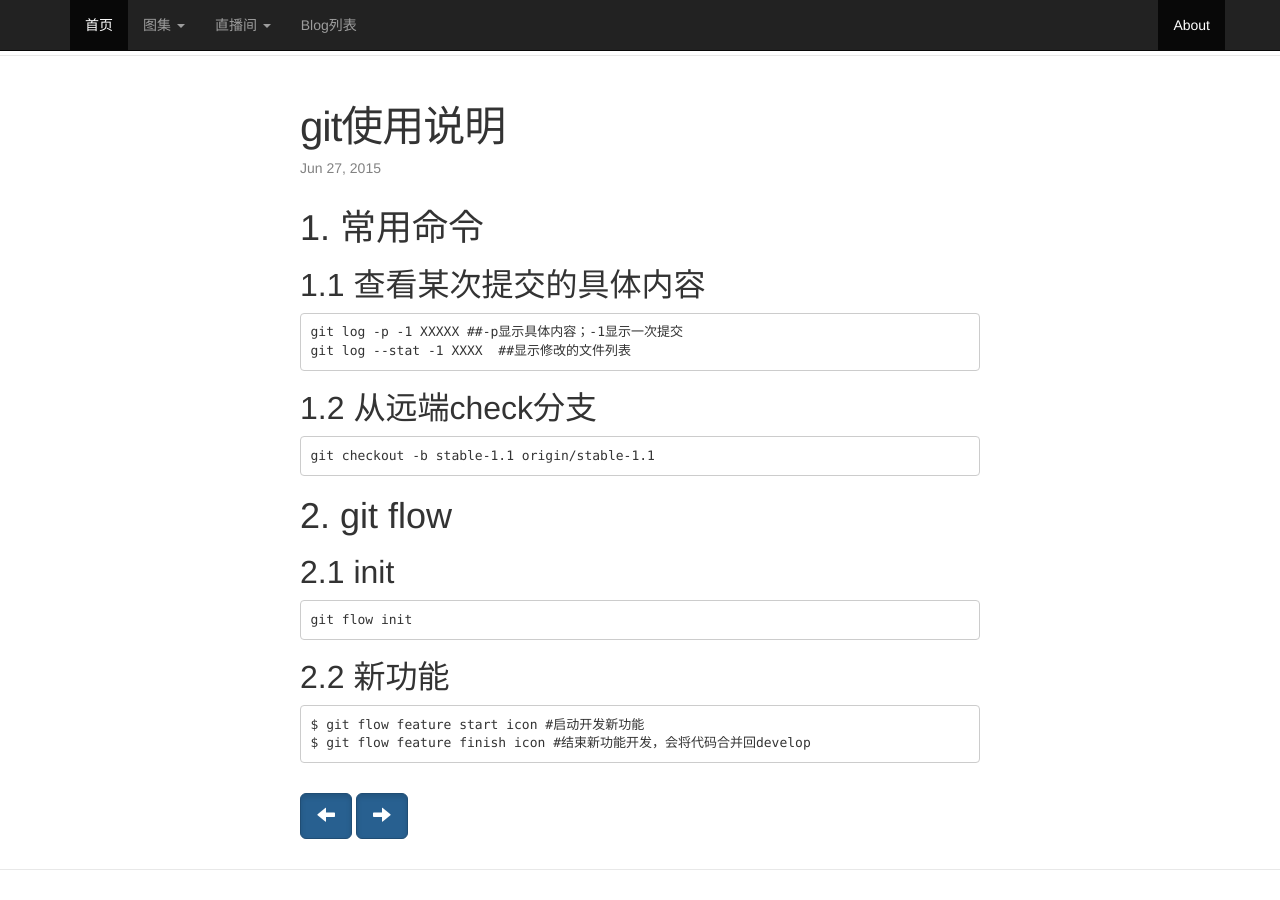
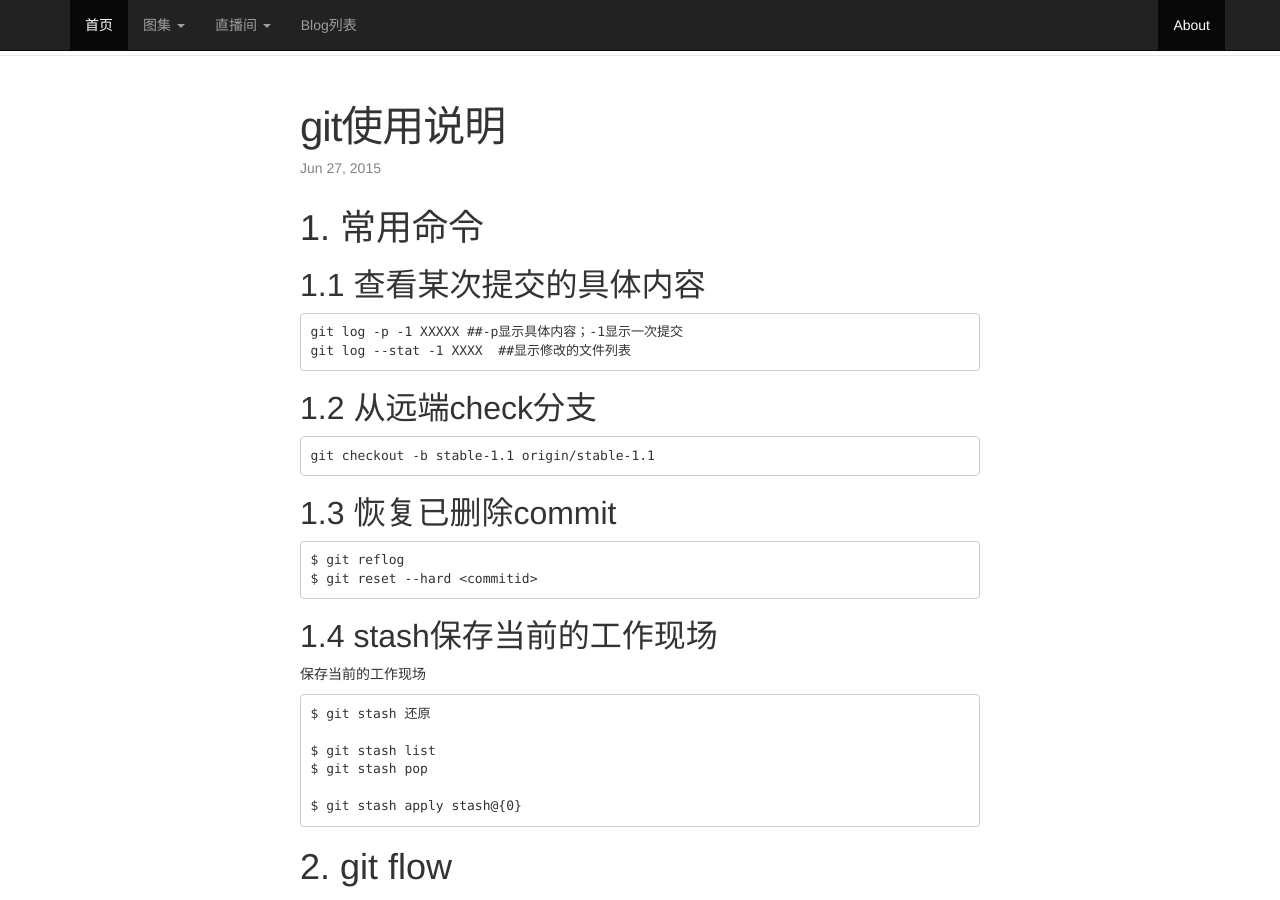
Before and after one commit to gonewbee/gonewbee.github.io, a Jekyll site: the page built from _posts/2015-06-27-git-manual.md, in a window 1280 px wide and 900 px high. Built offline with Jekyll 4.4.1, drawn with Linux system fonts in a browser that asks for light colours; nearby versions of some CDN libraries; comment, search, counter and statistics services are not loaded.

Commit message:
git代码回退

```diff
--- a/_posts/2015-06-27-git-manual.md
+++ b/_posts/2015-06-27-git-manual.md
@@ -5,20 +5,38 @@ date:   2015-06-27 15:26:21
 categories: tools
 sid:    git_manual
 ---
-#1. 常用命令
 
-##1.1 查看某次提交的具体内容
+# 1. 常用命令
+
+## 1.1 查看某次提交的具体内容
 	git log -p -1 XXXXX ##-p显示具体内容；-1显示一次提交
 	git log --stat -1 XXXX  ##显示修改的文件列表
 
-##1.2 从远端check分支
+## 1.2 从远端check分支
 	git checkout -b stable-1.1 origin/stable-1.1
 
-#2. git flow
+## 1.3 恢复已删除commit
 
-##2.1 init
+	$ git reflog
+	$ git reset --hard <commitid>
+
+## 1.4 stash保存当前的工作现场
+保存当前的工作现场
+
+	$ git stash
+还原
+
+	$ git stash list
+	$ git stash pop
+
+	$ git stash apply stash@{0}
+
+
+# 2. git flow
+
+## 2.1 init
 	git flow init
 
-##2.2 新功能
+## 2.2 新功能
 	$ git flow feature start icon #启动开发新功能
 	$ git flow feature finish icon #结束新功能开发，会将代码合并回develop
```
Also changed, not shown: _posts/2015-06-21-linux-command.md (+14 -0 lines).
